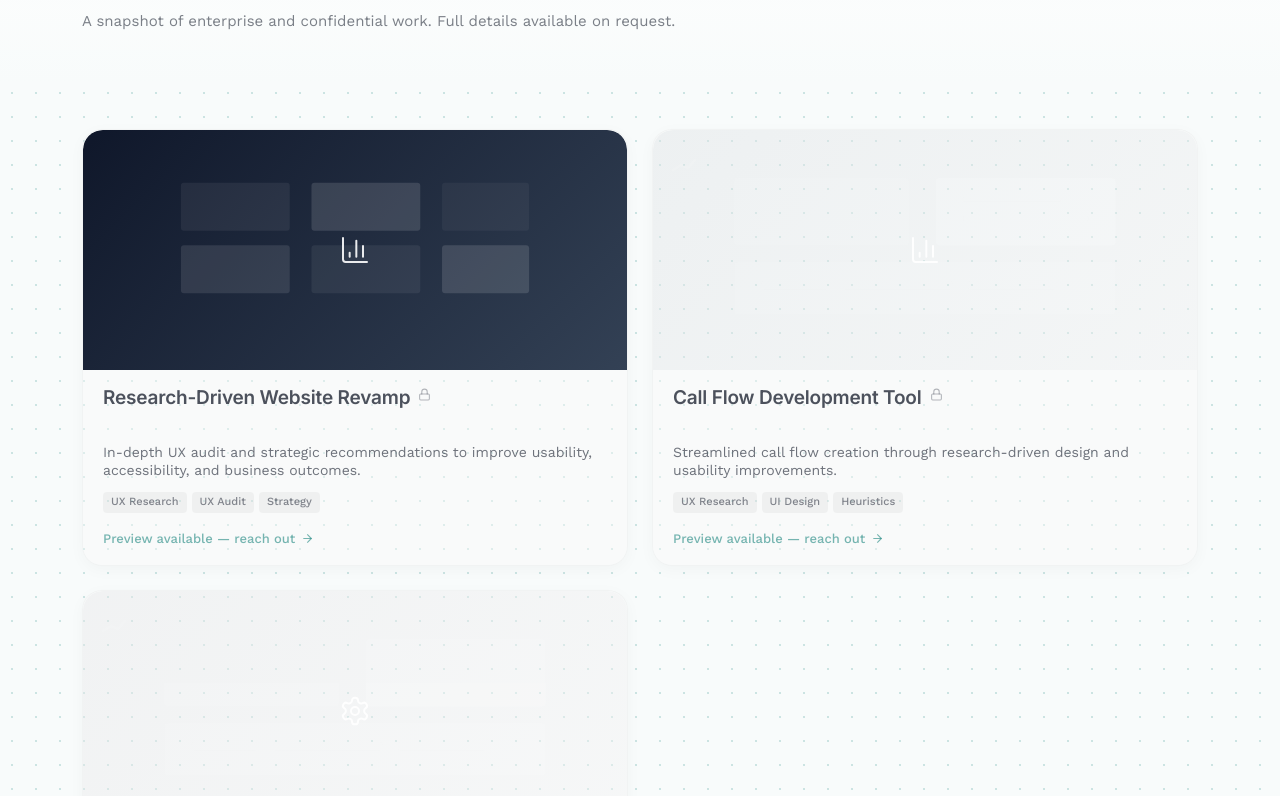
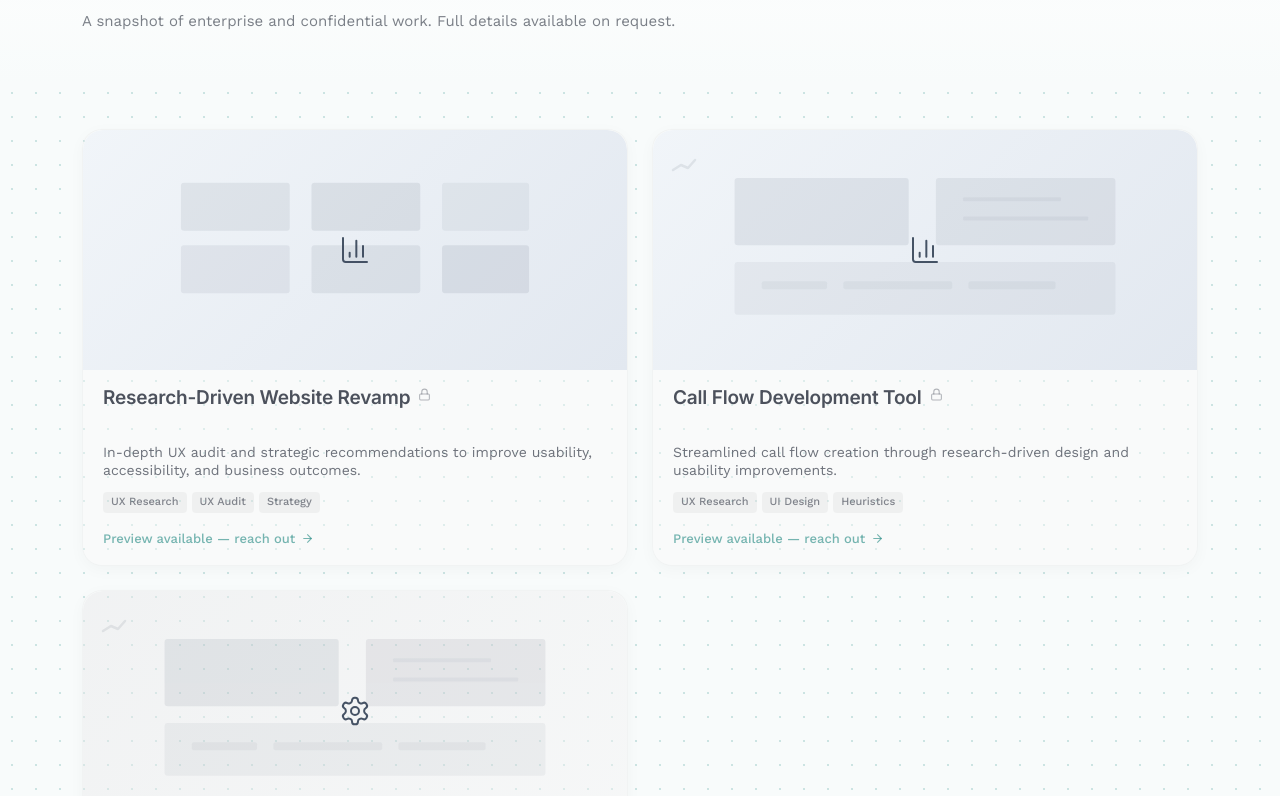
Before and after one commit to sskumbar7/personal_portfolio, a React (Vite) app: page /#/work in a window 1280 px wide. Shown: the part 1604-2400 px from the top of the page. Built offline with nearby package versions, Linux system fonts and the light colour scheme.

Commit message:
style: Implement Professional Slate (Light Theme) for all Client Engagements

```diff
--- a/src/data/caseStudies.ts
+++ b/src/data/caseStudies.ts
@@ -55,7 +55,7 @@ export const clientCaseStudies = [
     isConfidential: true,
     link: '/work/confidential',
     icon: BarChart3,
-    gradient: 'linear-gradient(135deg, #0F172A 0%, #334155 100%)',
+    gradient: 'linear-gradient(135deg, #F1F5F9 0%, #E2E8F0 100%)',
     category: 'strategy',
     artifactType: 'component-grid'
   },
@@ -67,7 +67,7 @@ export const clientCaseStudies = [
     isConfidential: true,
     link: '/work/confidential-case-study-2',
     icon: BarChart3,
-    gradient: 'linear-gradient(135deg, rgba(96, 125, 139, 0.08) 0%, rgba(120, 144, 156, 0.04) 100%)',
+    gradient: 'linear-gradient(135deg, #F1F5F9 0%, #E2E8F0 100%)',
     category: 'interaction',
     artifactType: 'dashboard-panels'
   },
--- a/src/pages/WorkPage.tsx
+++ b/src/pages/WorkPage.tsx
@@ -9,9 +9,9 @@ type FilterType = 'All' | 'Public' | 'Client' | 'Design Systems' | 'Interaction'
 
 // Artifact hint component
 const ArtifactHint = ({ type, isClient }: { type: string; isClient?: boolean }) => {
-  // Dark Mode: White/Light patterns for high contrast on dark backgrounds
-  const baseColor = isClient ? 'rgba(255, 255, 255, 0.1)' : 'rgba(29, 133, 126, 0.18)';
-  const accentColor = isClient ? 'rgba(255, 255, 255, 0.2)' : 'rgba(29, 133, 126, 0.12)';
+  // Professional Slate: Light background with visible slate pattern (Physical folder look)
+  const baseColor = isClient ? 'rgba(71, 85, 105, 0.15)' : 'rgba(29, 133, 126, 0.18)';
+  const accentColor = isClient ? 'rgba(51, 65, 85, 0.15)' : 'rgba(29, 133, 126, 0.12)';
 
   switch (type) {
     case 'token-table':
@@ -624,7 +624,7 @@ export function WorkPage() {
                         <IconComponent
                           size={32}
                           style={{
-                            color: 'rgba(255, 255, 255, 0.9)',
+                            color: 'rgba(51, 65, 85, 0.9)',
                             strokeWidth: 1.5,
                             position: 'relative',
                             zIndex: 1
```
Also changed, not shown: 1 other file (tests, documents, lock files or other folders).
